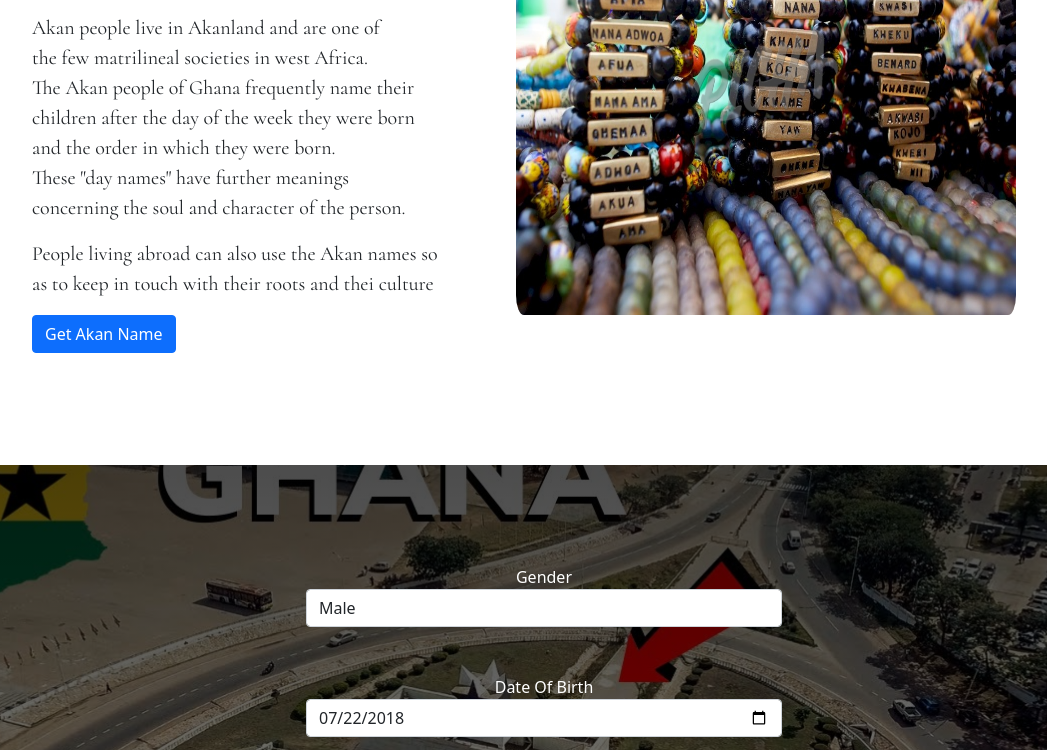
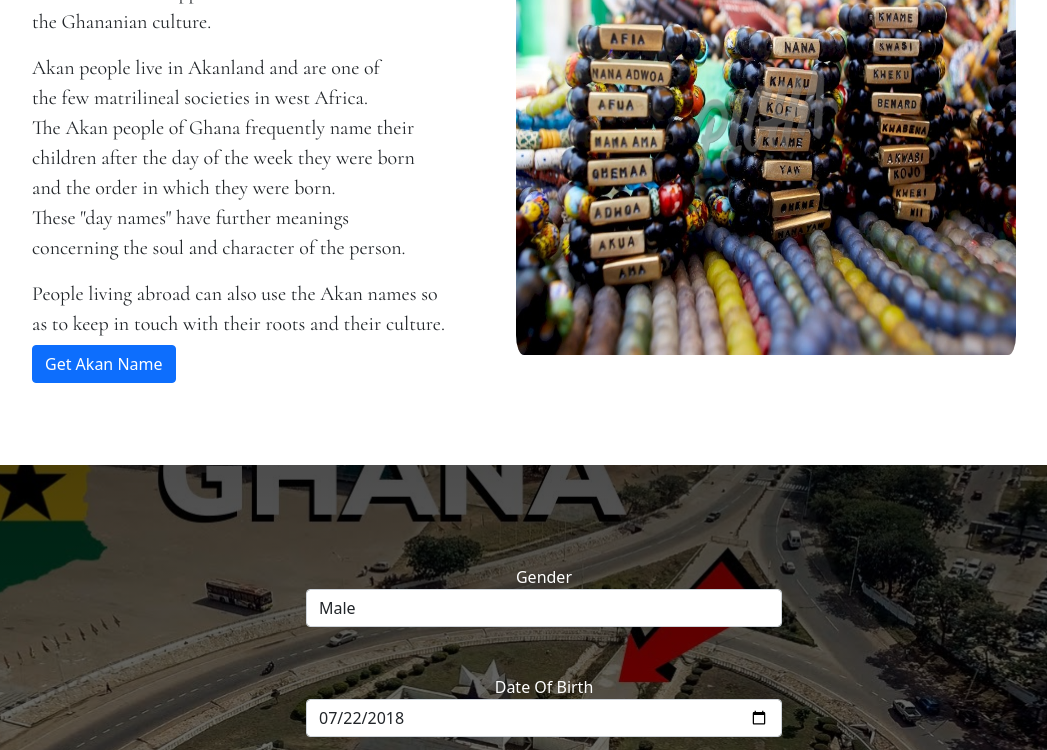
Before and after one commit to GraceMwende/namingApplication, a plain HTML site: page index.html in a window 1280 px wide. Shown: the part 350-1100 px from the top of the page, without its empty margins (96-1143 px from the left). Drawn offline with nearby package versions, Linux system fonts and the light colour scheme; a web font is replaced by a local one.

Commit message:
lower the home section

```diff
--- a/index.css
+++ b/index.css
@@ -7,7 +7,7 @@
 }
 #akanbutn{
 position: relative;
-top:-90px;
+top:-60px;
 }
 .logo{
   justify-content: space-between;
@@ -47,7 +47,7 @@ line-height: 30px;
 }
 .row{
   position: relative;
-  top:-90px;
+  top:-50px;
 }
 .row img{
   position: relative;
--- a/index.html
+++ b/index.html
@@ -42,7 +42,7 @@
            concerning the soul and character of the person.
         </p>
         <p>People living abroad can also use the Akan names so<br>
-          as to keep in touch with their roots and thei culture
+          as to keep in touch with their roots and their culture.
         </p>
       </div>
       <img class="col-md-6" src="images/akan names.jpg" alt="">
```
